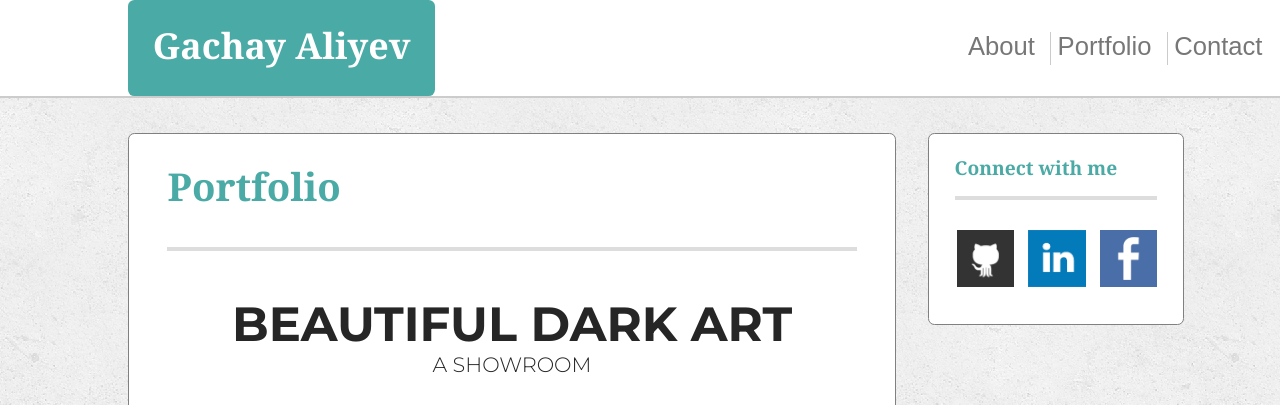
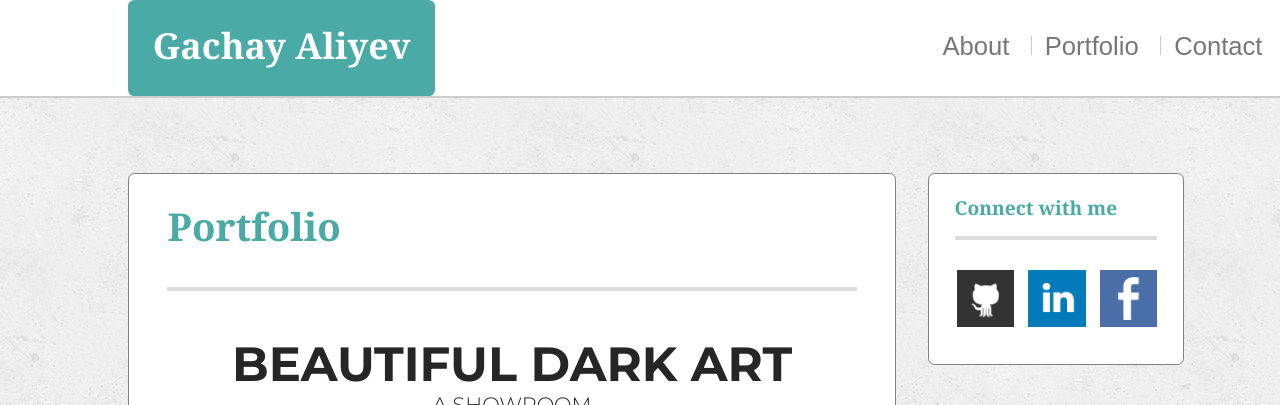
Before and after one commit to codewithgachay/basic-portfolio-gachayaliyev, a plain HTML site: page portfolio.html in a window 1280 px wide. Shown: the top 405 px of the page. Drawn offline with Linux system fonts and the light colour scheme.

Commit message:
This is the commit for updates for some files

```diff
--- a/assets/css/contact.css
+++ b/assets/css/contact.css
@@ -36,10 +36,17 @@ header {
 /* ********* LOGO CODES ENDS HERE ********* */
 
 /* CODES FOR NAV BAR STARTS HERE  */
-.nav-links li:nth-child(2),
-.nav-links li:nth-child(3) {
+
+nav li+li::before {
+    content: "";
     border-left: 1px solid #cbcbcb;
+    height: 1.5vw;
+    margin-right: 1vw;
+    box-sizing: border-box;
+    display: inline-block;
+
 }
+
 
 .nav-links li {
 
@@ -52,7 +59,7 @@ header {
 
 .nav-links {
     margin-top: 2.5vw;
-    margin-left: 38vw;
+    margin-left: 36vw;
 }
 
 
--- a/assets/css/portfolio.css
+++ b/assets/css/portfolio.css
@@ -7,6 +7,8 @@
 /* CODES FOR HEADER SECTION STARTS HERE  */
 
 header {
+    position: fixed;
+    top: 0;
     display: inline-block;
     width: 100%;
     height: 7.5vw;
@@ -43,10 +45,17 @@ header {
 
 
 /* NAV BAR STARTS HERE  */
-.nav-links li:nth-child(2),
-.nav-links li:nth-child(3) {
+
+nav li+li::before {
+    content: "";
     border-left: 1px solid #cbcbcb;
+    height: 1.5vw;
+    margin-right: 1vw;
+    box-sizing: border-box;
+    display: inline-block;
+
 }
+
 
 .nav-links li {
 
@@ -59,7 +68,7 @@ header {
 
 .nav-links {
     margin-top: 2.5vw;
-    margin-left: 38vw;
+    margin-left: 36vw;
 }
 
 
@@ -88,8 +97,18 @@ header {
 /* CODES FOR MAIN CONTAINERS STARTS HERE  */
 
 main {
+    margin-top: 10vw;
     clear: both;
 
+}
+
+main::after,
+main::before {
+    content: "";
+    height: 1.5vw;
+    box-sizing: border-box;
+    display: block;
+    clear: both;
 }
 
 .main-hr {
@@ -293,9 +312,8 @@ section h4 {
 
 /* FOOTER CSS CODES */
 .footer-container {
-
     border-top: #4aaaa5 7px solid;
-    margin: 90vw auto 10vw auto;
+    margin: 10vw auto 10vw auto;
     height: 9vw;
     width: 100%;
     clear: both;
--- a/assets/css/reset-main.css
+++ b/assets/css/reset-main.css
@@ -103,7 +103,6 @@ section {
 }
 
 body {
-
     background-image: url(../images/concrete_seamless.png);
     font-family: 'Arial', 'Helvetica Neue', Helvetica, sans-serif;
     line-height: 2.2vw;
--- a/assets/css/style.css
+++ b/assets/css/style.css
@@ -8,6 +8,7 @@ header {
     width: 100%;
     height: 7.5vw;
     border-bottom: #cccccc 2px solid;
+
 }
 
 /*  LOGO STARTS HERE */
@@ -38,10 +39,10 @@ header {
 
 
 /* NAV BAR STARTS HERE */
-.nav-links li:nth-child(2),
+/* .nav-links li:nth-child(2),
 .nav-links li:nth-child(3) {
     border-left: 1px solid #cbcbcb;
-}
+} */
 
 .nav-links a:hover,
 .nav-links li:hover {
@@ -51,7 +52,7 @@ header {
 .nav-links {
 
     margin-top: 2.5vw;
-    margin-left: 38vw;
+    margin-left: 36vw;
 }
 
 .nav-links li {
@@ -68,6 +69,16 @@ header {
     padding-left: -12vw;
     margin-right: 0.8500000000000001vw;
     text-decoration: none;
+}
+
+nav li+li::before {
+    content: "";
+    border-left: 1px solid #cbcbcb;
+    height: 1.5vw;
+    margin-right: 1vw;
+    box-sizing: border-box;
+    display: inline-block;
+
 }
 
 /* ************************************ NAV BAR ENDS *********************************************** */
@@ -100,7 +111,6 @@ main {
     padding: 3vw;
 }
 
-/* HEADING,HR , IMAGE , PARAGHRAPS ARE IN THE BIO CONTAINERS STARTS HERE */
 h1 {
     font-size: 3vw;
 }
@@ -133,7 +143,6 @@ p .bio-hr {
     padding-top: 10px;
 }
 
-/* ************************** HEADING,HR , IMAGES , PARAGHRAPS ARE IN THE BIO CONTAINER ENDS HERE ************************ */
 /* *********************************** BIO ENDS ************************************************ */
 
 
@@ -144,8 +153,6 @@ p .bio-hr {
     height: 15vw;
 }
 
-
-/* HEADING, HR, IMAGE, PARAGHRAPS ARE IN THE ASIDE CONTAINERS STARTS HERE */
 .aside-h2 {
     margin-top: 1.6vw;
     font-size: 1.5vw;
@@ -184,7 +191,6 @@ h2 {
 
 }
 
-/* ************************** HEADING, HR, IMAGE, PARAGHRAPS ARE IN THE ASIDE CONTAINERS ENDS HERE ************************ */
 /* *************************************ASIDE ENDS ********************************************** */
 
 
@@ -198,6 +204,8 @@ h2 {
     clear: both;
     text-align: center;
     background-color: #666666;
+
+
 }
 
 footer>p {
```
Also changed, not shown: index.html (+1 -1 lines).
